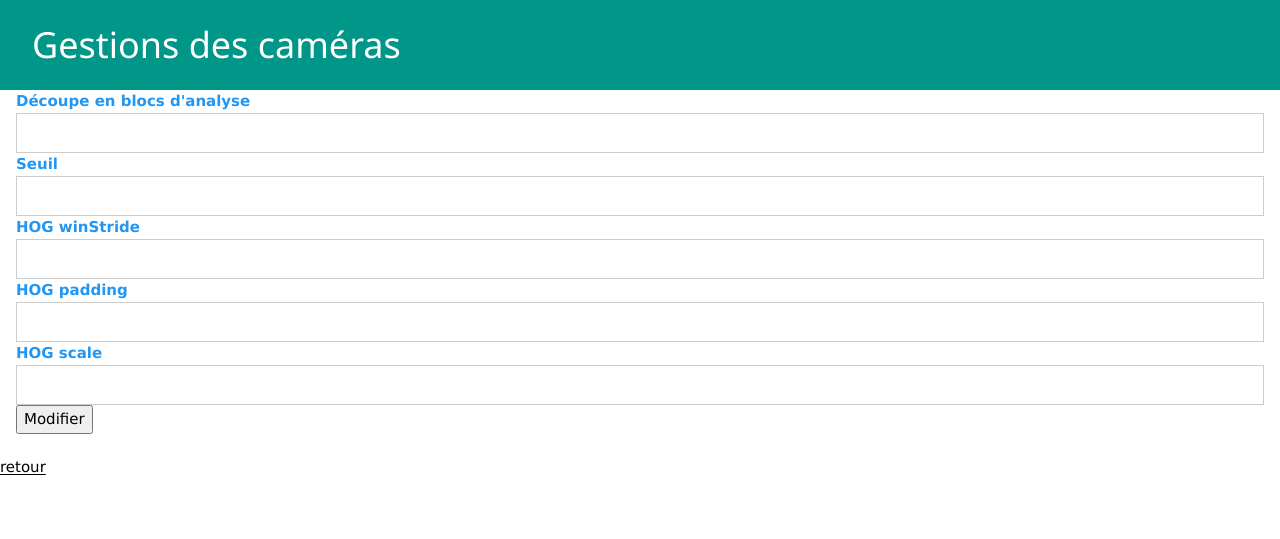
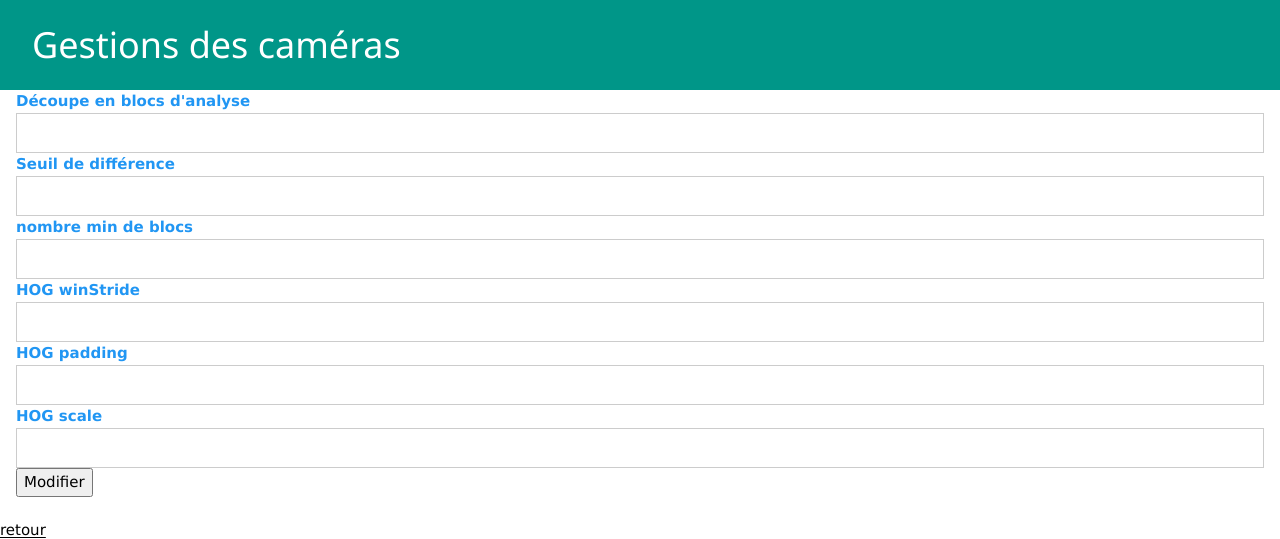
Before and after one commit to Fefel76/CAM_SUPERVISION, a Flask app: template templates/param.html in a window 1280 px wide. Shown: the top 539 px of the page. Run offline with Flask 2, Linux system fonts and the light colour scheme; the template is opened without the code that fills it, so the values that code supplies are empty; parts of the project's set-up code (start-up, migrations or seed data) failed here and were passed over.

Commit message:
min_blocs

```diff
--- a/main.py
+++ b/main.py
@@ -29,7 +29,7 @@ def get_all_images():
     return images
 
 
-def read_param(parametres={"decoupe":10,"seuil":10,"winStride":4,"padding":4,"scale":1.1}):
+def read_param(parametres={"decoupe":10,"seuil":10,"winStride":4,"padding":4,"scale":1.1,"min_blocs":5}):
 
     try:
         with open('./conf/param.txt', 'rb') as f:
@@ -53,6 +53,7 @@ def param():
             parametres['winStride'] = request.form['winStride']
             parametres['padding'] = request.form['padding']
             parametres['scale'] = request.form['scale']
+            parametres['min_blocs'] = request.form['min_blocs']
             logging.debug(parametres)
             pickle.dump(parametres, open("./conf/param.txt", "wb"))
         except:
--- a/templates/param.html
+++ b/templates/param.html
@@ -17,8 +17,11 @@
     <label class="w3-text-blue">Découpe en blocs d'analyse </label>
     <input class="w3-input w3-border w3-hover-black" type="text" id="decoupe" name="decoupe" value={{parametres.decoupe}}>
 
-    <label class="w3-text-blue">Seuil </label>
+    <label class="w3-text-blue">Seuil de différence </label>
     <input class="w3-input w3-border w3-hover-black" type="text" id="seuil" name="seuil" value={{parametres.seuil}}>
+
+    <label class="w3-text-blue">nombre min de blocs  </label>
+    <input class="w3-input w3-border w3-hover-black" type="text" id="min_blocs" name="min_blocs" value={{parametres.min_blocs}}>
 
     <label class="w3-text-blue">HOG winStride </label>
     <input class="w3-input w3-border w3-hover-black" type="text" id="winStride" name="winStride" value={{parametres.winStride}}>
```
